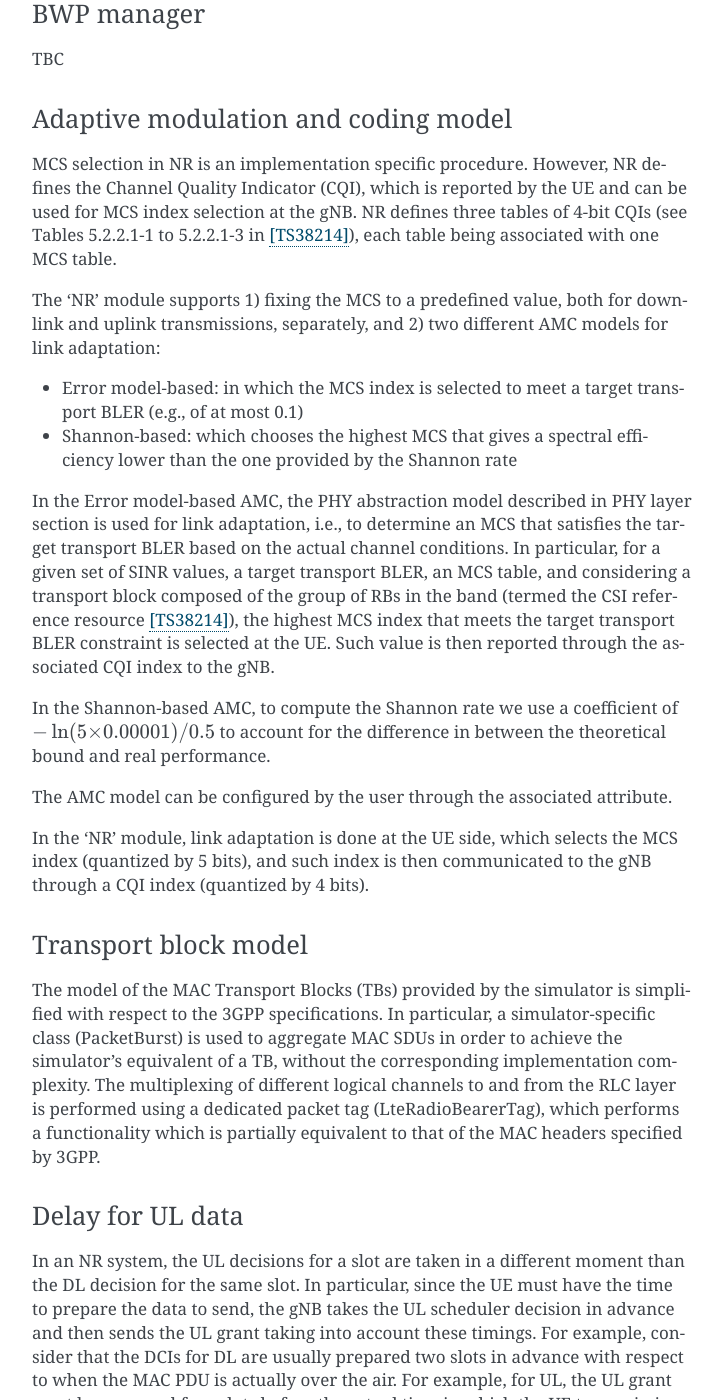
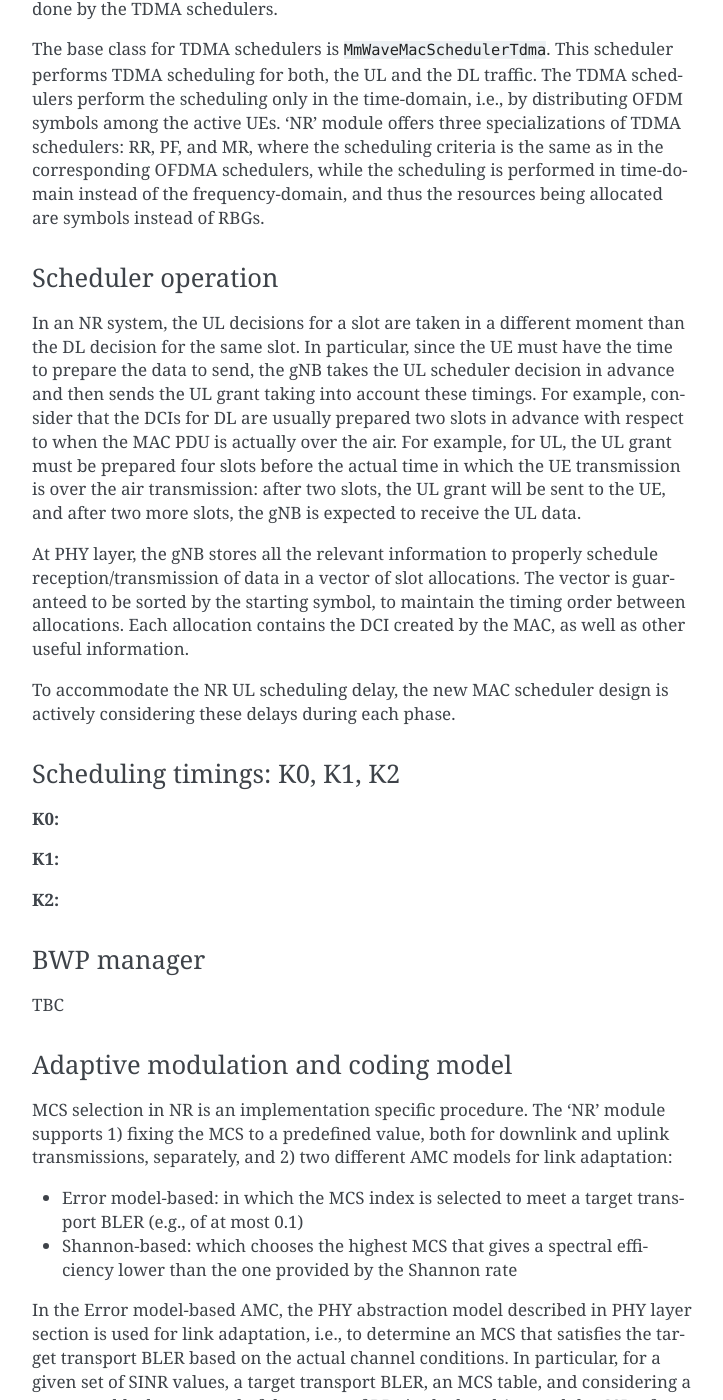
Before and after one commit to QiuYukang/5G-LENA, a Sphinx documentation site: the page built from doc/source/nr-module.rst, in a window 1280 px wide and 1400 px high, scrolled down 20670 px. Shown: the whole window, without its empty margins (388-1111 px from the left). Built offline with Sphinx 7.4.7, drawn with Linux system fonts in a browser that asks for light colours; formulas are drawn with MathJax 3; some of the changed text lies outside the part shown.

Commit message:
doc: restructured, added attributes, added examples and tests (descriptions tbc)

```diff
--- a/doc/source/nr-module.rst
+++ b/doc/source/nr-module.rst
@@ -170,6 +170,7 @@
 *********
 This section describes the different models supported and developed at PHY layer.
 
+
 Frame structure model
 =====================
 In NR, the 'numerology' concept is introduced to flexibly define the frame structure,
@@ -196,7 +197,6 @@
     3            120                         normal
     4            240                         normal
    ===========   =========================   =============
-
 
 In the time domain, each frame of length of 10 ms is split in time into 10 subframes, each
 of duration of 1 ms. Every subframe is split in time into a variable number of slots, and each
@@ -228,7 +228,7 @@
 shown in Table :ref:`tab-numerologies`. This corresponds to all the numerologies defined in NR Release-15
 with normal CP, plus numerology 5 (not yet supported in NR, but likely to be included
 in future releases).
-In the simulator, the numerology is specified by an attribute.
+In the simulator, the numerology is specified by the attribute ``Numerology``.
 Once the numerology is configured, the lengths of the symbol,
 the slot, the SCS, the number of PRBs within the bandwidth, and the number of slots per subframe,
 are dynamically determined in a runtime, based on Table :ref:`tab-numerologies`.
@@ -262,6 +262,7 @@
 assigns transmission time intervals (TTIs) no longer than that of one slot.
 Third, the MAC-to-PHY processing delay depends on the numerology, and defaults to 2 slots.
 See implementation details and evaluations in [WNS32018-NR]_, [CAMAD2018-NR]_.
+
 
 FDM of numerologies
 ===================
@@ -346,14 +347,20 @@
 #########
 TBC
 
-MAC to channel delay
-====================
-TBC
-
 
 CQI feedback
 ============
-TBC
+NR defines the Channel Quality Indicator (CQI), which is reported by
+the UE and can be used for MCS index selection at the gNB.
+NR defines three tables of 4-bit CQIs (see Tables 5.2.2.1-1 to 5.2.2.1-3 in [TS38214]_),
+each table being associated with one MCS table.
+
+We consider the generation of periodic wideband CQI. That is, a single value
+of channel state that is deemed representative of all RBs in use.
+
+The CQI index to be reported is obtained by first obtaining a SINR measurement
+and then passing this SINR measurement to the Adaptive Modulation and Coding
+module (see details in AMC section) that maps it to the CQI index.
 
 
 Interference model
@@ -403,8 +410,14 @@
 and NR transport block segmentation [TS38214]_ [TS38212]_. Also, the developed PHY
 abstraction model supports HARQ
 based on Incremental Redundancy (IR) and on Chase Combining (CC), as we will present in
-the corresponding section. The MCS table and
-the HARQ method are two attributes that can be configured by the user.
+the corresponding section.
+
+The MCS table and
+the HARQ method can be configured in the 'NR' module by the user through the attributes
+``McsTable`` and ``HarqMethod``. Let us note that the attribute ``ErrorModelType`` configures
+the type of error modelling, which can be set to NR (ns3::NrEesmErrorModel) or to
+LTE (ns3::NrLteMiErrorModel) in case one wants to
+reproduce LTE PHY layer.
 
 The error model of the NR data plane in the 'NR' module is developed according to standard
 link-to-system mapping (L2SM) techniques. The L2SM choice is aligned with the
@@ -442,7 +455,6 @@
 
    NR PHY abstraction model
 
-
 The HARQ history depends on the HARQ method. In HARQ-CC, the HARQ history contains
 the SINR per allocated RB, whereas for HARQ-IR, the HARQ history contains the last
 computed effective SINR and number of coded bits of each of the previous retransmissions.
@@ -457,7 +469,6 @@
 Finally, based on the number of code blocks and the code BLER, the transport BLER
 of the transport block is obtained. In what follows we detail the different blocks and
 NR features supported by the model.
-
 
 **MCS**: NR defines three tables of MCSs: MCS Table1 (up to 64-QAM),
 MCS Table2 (up to 256-QAM), and MCS Table3 (up to 64-QAM with low spectral efficiency),
@@ -477,14 +488,12 @@
 MCS index (0 to 28 for MCS Table1, and 0 to 27 for MCS Table2) are
 inputs for the NR PHY abstraction.
 
-
 **LDPC BG selection**: BG selection in the 'NR' module is based on the following
 conditions [TS38212]_. Assuming :math:`R` as the ECR of the selected MCS
 and :math:`A` as the TBS (in bits), then,
 
 * LDPC base graph 2 (BG2) is selected if :math:`A \le 292` with any value of :math:`R`, or if :math:`R\le 0.25` with any value of :math:`A`, or if :math:`A \le 3824` with :math:`R \le 0.67`,
 * otherwise, the LDPC base graph 1 (BG1) is selected.
-
 
 **Code block segmentation**: Code block segmentation for LDPC coding in
 NR occurs when the number of total bits in a transport block including
@@ -496,7 +505,6 @@
 The segmentation process takes LDPC BG selection and LDPC lifting size
 into account, the complete details of which can be found in [TS38212]_, and the
 same procedure has been included in the 'NR' module.
-
 
 **SINR compression**: In case of EESM, the mapping
 function is exponential and the effective SINR for single transmission depends
@@ -522,7 +530,6 @@
 The details of the link-level simulator as well as the optimized :math:`\beta` values
 for each MCS index in MCS Table1 and MCS Table2 are detailed in [nr-l2sm]_,
 as included in the 'NR' simulator.
-
 
 **Effective SINR to code BLER mapping**: Once we have the effective SINR
 for the given MCS, resource allocation, and channel model,
@@ -575,8 +582,6 @@
 account.
 
 
-
-
 HARQ
 ****
 The NR scheduler works on a slot basis and has a dynamic nature [TS38300]_.
@@ -592,7 +597,7 @@
 on each RB may vary through retransmissions. As such, HARQ affects both the PHY and MAC layers.
 
 The 'NR' module supports two HARQ methods: Chase Combining (HARQ-CC)
-and Incremental Redundancy (HARQ-IR), which can be selected by the user through an attribute.
+and Incremental Redundancy (HARQ-IR), which can be selected by the user through the attribute ``HarqMethod``.
 
 At the PHY layer, the error model has been extended to support HARQ with retransmission combining.
 Basically, it is used to evaluate the correctness of the blocks received and
@@ -646,8 +651,6 @@
 the specification of the rate matcher in the 3GPP standard [TS38212]_, where
 the algorithm fixes the modulation order for generating the different blocks
 of the redundancy versions.
-
-
 
 
 MAC layer
@@ -725,7 +728,6 @@
 The beam ID is characterized by two parameters, azimuth and elevation, and
 it is only valid for the beam seach beamforming method (i.e.,
 for each UE, the transmission/reception beams are selected from a set of beams or codebook).
-
 
 
 Scheduler
@@ -863,6 +865,37 @@
 the frequency-domain, and thus the resources being allocated are symbols instead of RBGs.
 
 
+Scheduler operation
+===================
+In an NR system, the UL decisions for a slot are taken in a different moment
+than the DL decision for the same slot. In particular, since the UE must have
+the time to prepare the data to send, the gNB takes the UL scheduler decision
+in advance and then sends the UL grant taking into account these timings.
+For example, consider that the DCIs for DL are usually prepared two slots in
+advance with respect to when the MAC PDU is actually over the air. For example,
+for UL, the UL grant must be prepared four slots before the actual time in
+which the UE transmission is over the air transmission: after two slots,
+the UL grant will be sent to the UE, and after two more slots, the gNB is
+expected to receive the UL data.
+
+At PHY layer, the gNB stores all the relevant information to properly schedule
+reception/transmission of data in a vector of slot allocations. The vector
+is guaranteed to be sorted by the starting symbol, to maintain the timing
+order between allocations. Each allocation contains the DCI created by the
+MAC, as well as other useful information.
+
+To accommodate the NR UL scheduling delay, the new MAC scheduler design is
+actively considering these delays during each phase.
+
+
+Scheduling timings: K0, K1, K2
+==============================
+**K0:**
+
+**K1:**
+
+**K2:**
+
 
 BWP manager
 ===========
@@ -872,12 +905,6 @@
 Adaptive modulation and coding model
 ====================================
 MCS selection in NR is an implementation specific procedure.
-However, NR defines the Channel Quality Indicator (CQI), which is reported by
-the UE and can be used for MCS index selection at the gNB.
-NR defines three tables of 4-bit CQIs (see Tables 5.2.2.1-1 to 5.2.2.1-3 in [TS38214]_),
-each table being associated with one MCS table.
-
-
 The 'NR' module supports 1) fixing the MCS to a predefined value, both for downlink and uplink
 transmissions, separately, and 2) two different AMC models for link adaptation:
 
@@ -894,15 +921,19 @@
 at the UE. Such value is then reported through the associated CQI index to the gNB.
 
 In the Shannon-based AMC, to compute the Shannon rate we use a coefficient
-of :math:`{-}\ln(5{\times}0.00001)/0.5` to account for the difference in
+of :math:`{-}\ln(5{\times} Ber)/1.5` to account for the difference in
 between the theoretical bound and real performance.
 
-The AMC model can be configured by the user through the associated attribute.
+The AMC model can be configured by the user through the attribute ``AmcModel``. In case
+the Error model-based AMC is selected, the attribute ``ErrorModelType`` defines
+the type of the Error Model that is used when AmcModel is set to ErrorModel, which takes
+the same error model type as the one configured for error modeling. In case the
+Shannon-based AMC is selected, the attribute ``Ber`` sets the requested bit error rate
+in assigning the MCS.
 
 In the 'NR' module, link adaptation is done at the UE side, which selects the MCS index (quantized
 by 5 bits),
 and such index is then communicated to the gNB through a CQI index (quantized by 4 bits).
-
 
 
 Transport block model
@@ -915,33 +946,6 @@
 to and from the RLC layer is performed using a dedicated packet tag (LteRadioBearerTag),
 which performs a functionality which is partially equivalent to that of the MAC headers
 specified by 3GPP.
-
-
-Delay for UL data
-=================
-In an NR system, the UL decisions for a slot are taken in a different moment
-than the DL decision for the same slot. In particular, since the UE must have
-the time to prepare the data to send, the gNB takes the UL scheduler decision
-in advance and then sends the UL grant taking into account these timings.
-For example, consider that the DCIs for DL are usually prepared two slots in
-advance with respect to when the MAC PDU is actually over the air. For example,
-for UL, the UL grant must be prepared four slots before the actual time in
-which the UE transmission is over the air transmission: after two slots,
-the UL grant will be sent to the UE, and after two more slots, the gNB is
-expected to receive the UL data. Please note that latter examples consider
-default values for MAC to PHY processing delays at gNB and UE, which are in 'NR'
-module set to 2 slots. The processing delays are parameters of the simulator
-that may be configured through corresponding attributes.
-
-At PHY layer, the gNB stores all the relevant information to properly schedule
-reception/transmission of data in a vector of slot allocations. The vector
-is guaranteed to be sorted by the starting symbol, to maintain the timing
-order between allocations. Each allocation contains the DCI created by the
-MAC, as well as other useful information.
-
-To accommodate the NR UL scheduling delay, the new MAC scheduler design is
-actively considering these delays during each phase.
-
 
 
 RLC layer
@@ -985,13 +989,10 @@
 https://www.nsnam.org/docs/release/3.29/models/html/lte-design.html#s1-s5-and-s11
 
 
-
 X2 interface
 ************
 The simulator currently reuses the X2 interfaces of LENA ns-3 LTE. For details see:
 https://www.nsnam.org/docs/release/3.29/models/html/lte-design.html#x2
-
-
 
 
 NR-U extension
@@ -1027,6 +1028,7 @@
 
 Several example programs are provided to highlight the operation.
 
+
 cttc-3gpp-channel-simple-ran.cc
 ===============================
 The program ``mmwave/examples/cttc-3gpp-channel-simple-ran.cc``
@@ -1047,6 +1049,7 @@
 The complete details of the simulation script are provided in
 https://cttc-lena.gitlab.io/nr/cttc-3gpp-channel-simple-ran_8cc.html
 
+
 cttc-3gpp-channel-nums.cc
 =========================
 The program ``examples/cttc-3gpp-channel-nums.cc``
@@ -1064,6 +1067,7 @@
 
 The complete details of the simulation script are provided in
 https://cttc-lena.gitlab.io/nr/cttc-3gpp-channel-nums_8cc.html
+
 
 cttc-3gpp-channel-simple-fdm.cc
 ===============================
@@ -1132,6 +1136,37 @@
 It allows the user to set the AMC approach (error model-based or Shannon-based),
 the gNB-UE distance, and either HARQ-CC or HARQ-IR.
 
+
+cttc-3gpp-channel-example.cc
+============================
+The program ``examples/cttc-3gpp-channel-example`` ... TBC
+
+The complete details of the simulation script are provided in
+https://cttc-lena.gitlab.io/nr/cttc-3gpp-channel-example_8cc.html
+
+cttc-simple-interference-example.cc
+===================================
+The program ``examples/cttc-simple-interference-example`` ... TBC
+
+
+cttc-lte-ca-demo.cc
+===================
+The program ``examples/cttc-lte-ca-demo`` ... TBC
+
+
+cttc-nr-cc-bwp-demo.cc
+======================
+The program ``examples/cttc-nr-cc-bwp-demo`` ... TBC
+
+
+cttc-nr-demo.cc
+===============
+The program ``examples/cttc-nr-demo`` ... TBC
+
+
+cttc-nr-tdd-cc-bwp-demo.cc
+==========================
+The program ``examples/cttc-nr-tdd-cc-bwp-demo`` ... TBC
 
 
 
@@ -1224,9 +1259,19 @@
 Test case called ``NrTest3gppChannelTestCase`` validates the channel model. TBC
 
 
+Test for antenna model
+======================
+Test case called ... TBC
+
+
+Test for TDD patterns
+=====================
+Test case called ... TBC (2 tests: pattern generation, phy-patterns)
+
+
+
 Open issues and future work
 ---------------------------
-
 
 .. [TR38912] 3GPP TR 38.912 "Study on New Radio (NR) access technology", (Release 14) TR 38.912v14.0.0 (2017-03), 3rd Generation Partnership Project, 2017.
 
```
